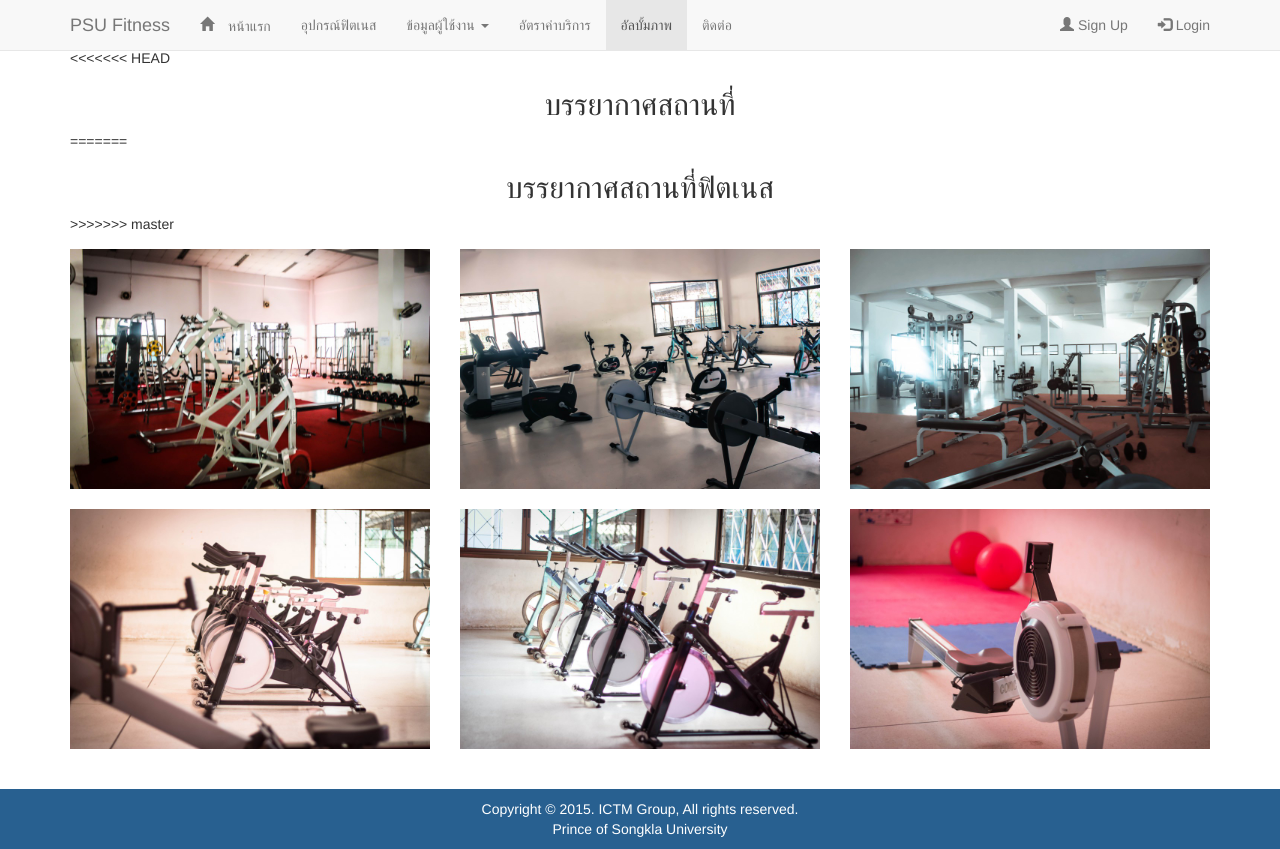
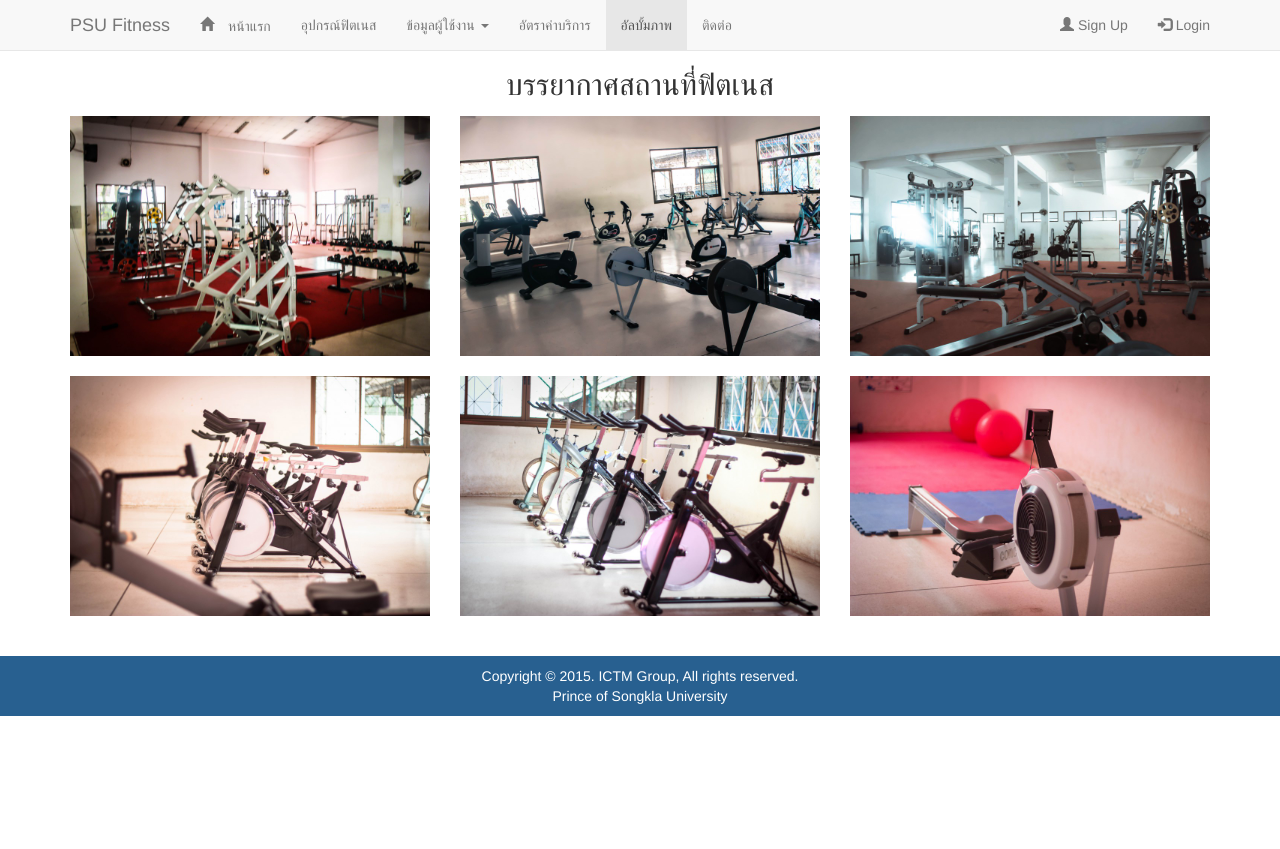
Before and after one commit to 5810121068-Nuruddeen/WebProject, a plain HTML site: page gallery.html in a window 1280 px wide. After the commit the page ends 800 px from the top, so only its background shows below. Drawn offline with nearby package versions, Linux system fonts and the light colour scheme.

Commit message:
การ Commit ผิดพลาด Commit ซ้ำ

```diff
--- a/gallery.html
+++ b/gallery.html
@@ -52,11 +52,7 @@
 
     <!-- content -->
     <div id="content" class="container jumbotron">
-<<<<<<< HEAD
-        <h2>บรรยากาศสถานที่</h2>
-=======
         <h2>บรรยากาศสถานที่ฟิตเนส</h2>
->>>>>>> master
         <p>
 
         <!-- อัลบั้มภาพ -->
```
